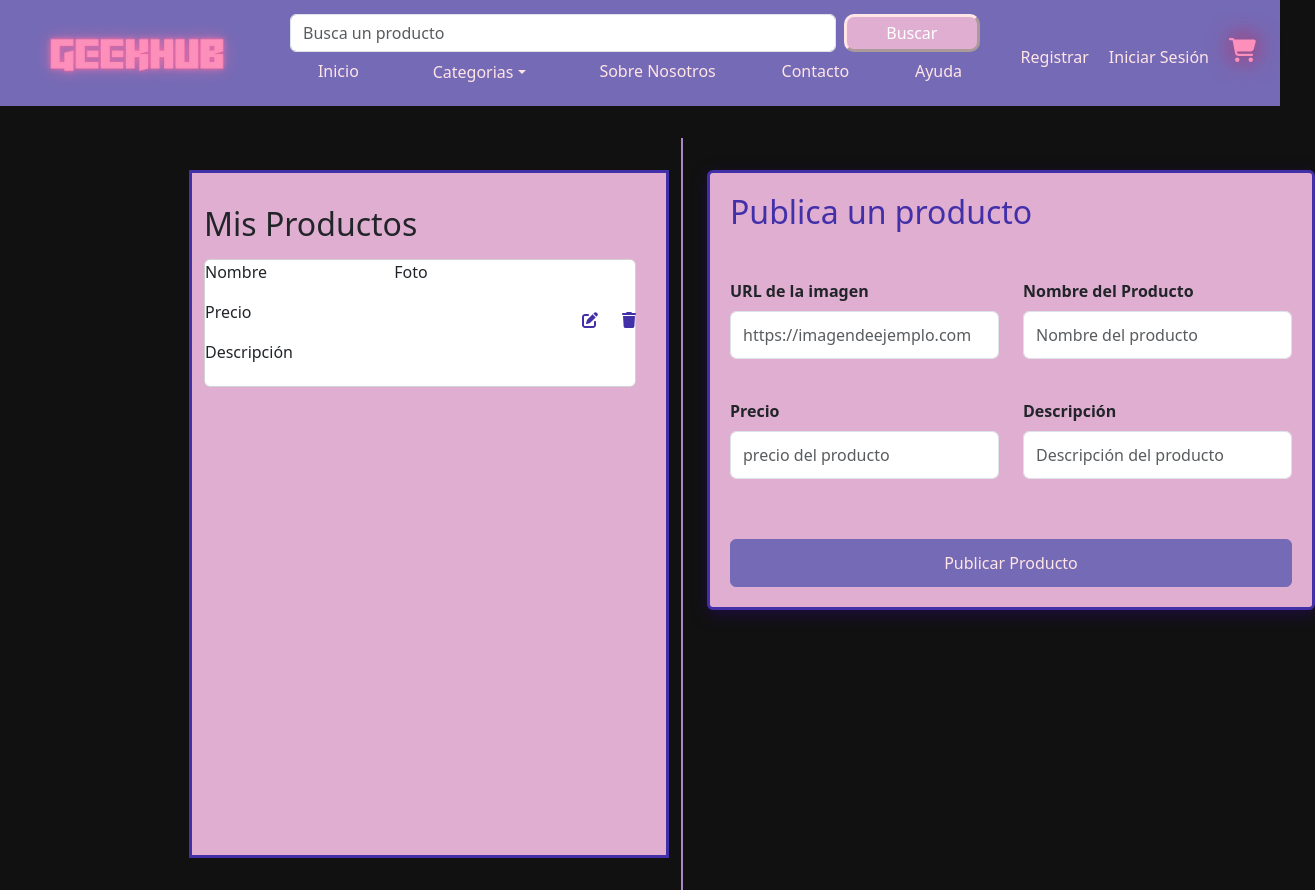
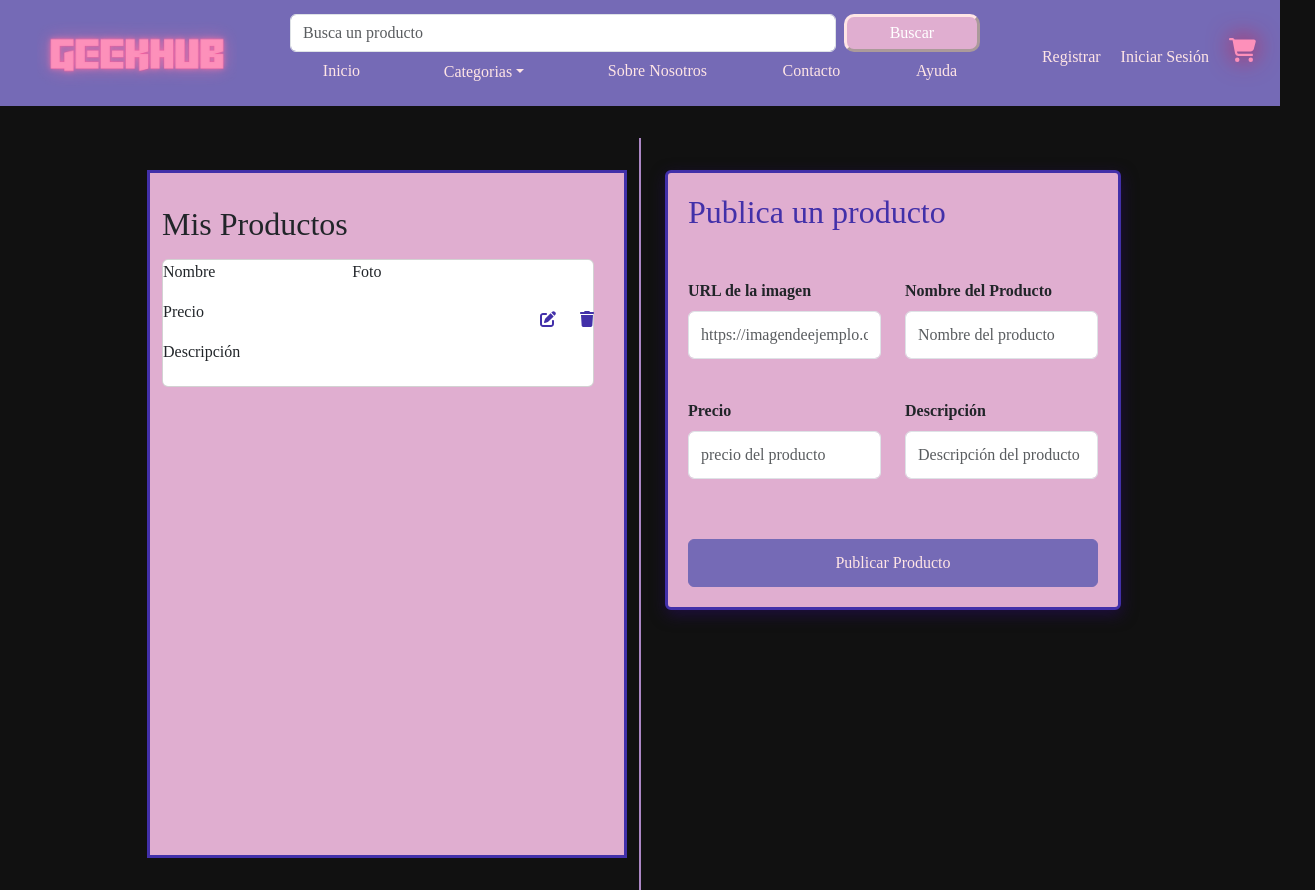
Before and after one commit to yesminalina/geekhub-marketplace, a React (Vite) app in the folder CLIENT/: page /myproducts in a window 1280 px wide. Shown: the whole page, 1315 px wide, since content can reach past the window. Built offline with nearby package versions, Linux system fonts and the light colour scheme.

Commit message:
Fix views

```diff
--- a/CLIENT/src/main.css
+++ b/CLIENT/src/main.css
@@ -6,4 +6,5 @@
 
 body {
   background-color: rgb(17, 17, 17);
+  font-family: 'Roboto Mono';
 }
--- a/CLIENT/src/views/myProducts/MyProducts.css
+++ b/CLIENT/src/views/myProducts/MyProducts.css
@@ -11,7 +11,6 @@
     justify-content: center;
     flex-direction: row;
     flex-wrap: nowrap;
-    width: 75rem;
 }
 
 #products {
@@ -30,7 +29,6 @@
 
 .product {
     background-color: #E0AED0;
-    width: 30rem;
     height: 43rem;
     border: 3px solid #4230a9;
     box-shadow: 1px 5px 15px #1e0e3e;
@@ -79,7 +77,6 @@
 
 .new-product {
     background-color: #E0AED0;
-    width: 38rem;
     margin: 2rem 0 20px 0;
     padding: 20px;
     gap: 40px;
--- a/CLIENT/src/views/productDetails/ProductDetails.css
+++ b/CLIENT/src/views/productDetails/ProductDetails.css
@@ -2,7 +2,7 @@
     height: 35rem;
     background-color: #E0AED0;
     padding-top: 2px;
-    margin: 6rem;
+    margin: 2rem;
 }
 
 .pdcontainer {
--- a/CLIENT/src/views/productDetails/ProductDetails.jsx
+++ b/CLIENT/src/views/productDetails/ProductDetails.jsx
@@ -4,9 +4,9 @@ import { Container, Card, Button } from 'react-bootstrap'
 import StarRating from '../../components/startRating/StarRating'
 import { FontAwesomeIcon } from '@fortawesome/react-fontawesome'
 import { faHeart, faShareAlt, faShoppingCart } from '@fortawesome/free-solid-svg-icons'
-import img1 from '../../assets/img/img1.webp'
-import img2 from '../../assets/img/img4.jpg'
-import img3 from '../../assets/img/img3.webp'
+// import img1 from '../../assets/img/img1.webp'
+// import img2 from '../../assets/img/img4.jpg'
+// import img3 from '../../assets/img/img3.webp'
 
 const heart = <FontAwesomeIcon icon={faHeart} size='1x' />
 const share = <FontAwesomeIcon icon={faShareAlt} size='1x' />
--- a/CLIENT/src/views/register/Register.css
+++ b/CLIENT/src/views/register/Register.css
@@ -3,6 +3,7 @@
     flex-direction: column;
     align-items: center;
     margin-top: 30px;
+    margin-bottom: 30px;
 }
 
 .register-card {
@@ -48,7 +49,6 @@
     width: 100%;
     margin-top: .25rem;
     font-size: .875em;
-    font-family: 'Roboto Mono';
     color: #FFE5E5;
 }
 
--- a/CLIENT/src/views/register/Register.jsx
+++ b/CLIENT/src/views/register/Register.jsx
@@ -24,7 +24,7 @@ const Register = () => {
   return (
     <div className='principal-register'>
       <Card className='register-card'>
-        <Card.Title className='title-name'>Registrate Ahora!</Card.Title>
+        <Card.Title className='title-name'>Regístrate Ahora!</Card.Title>
         <Form noValidate validated={validated} onSubmit={handleSubmit}>
           <Row className='mb-3'>
             <Form.Group as={Col} md='6' controlId='validationCustom01'>
```
